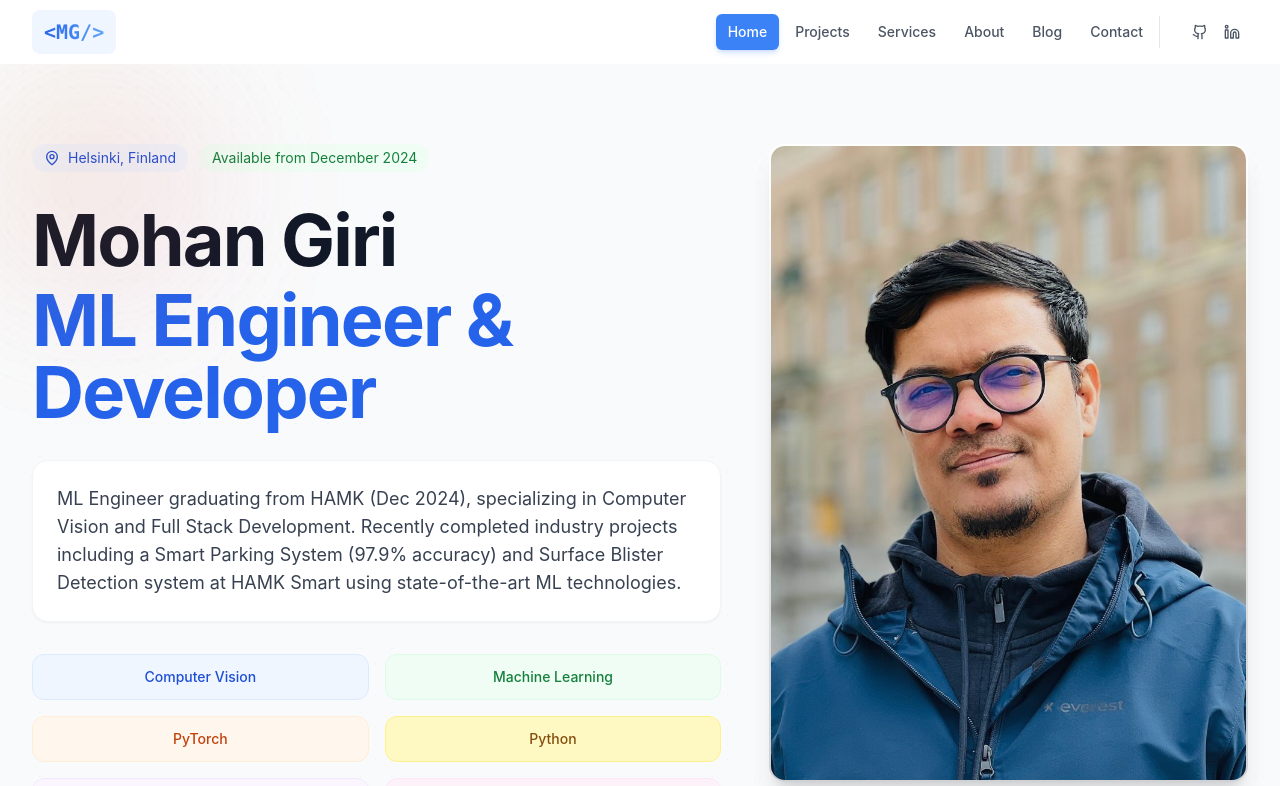
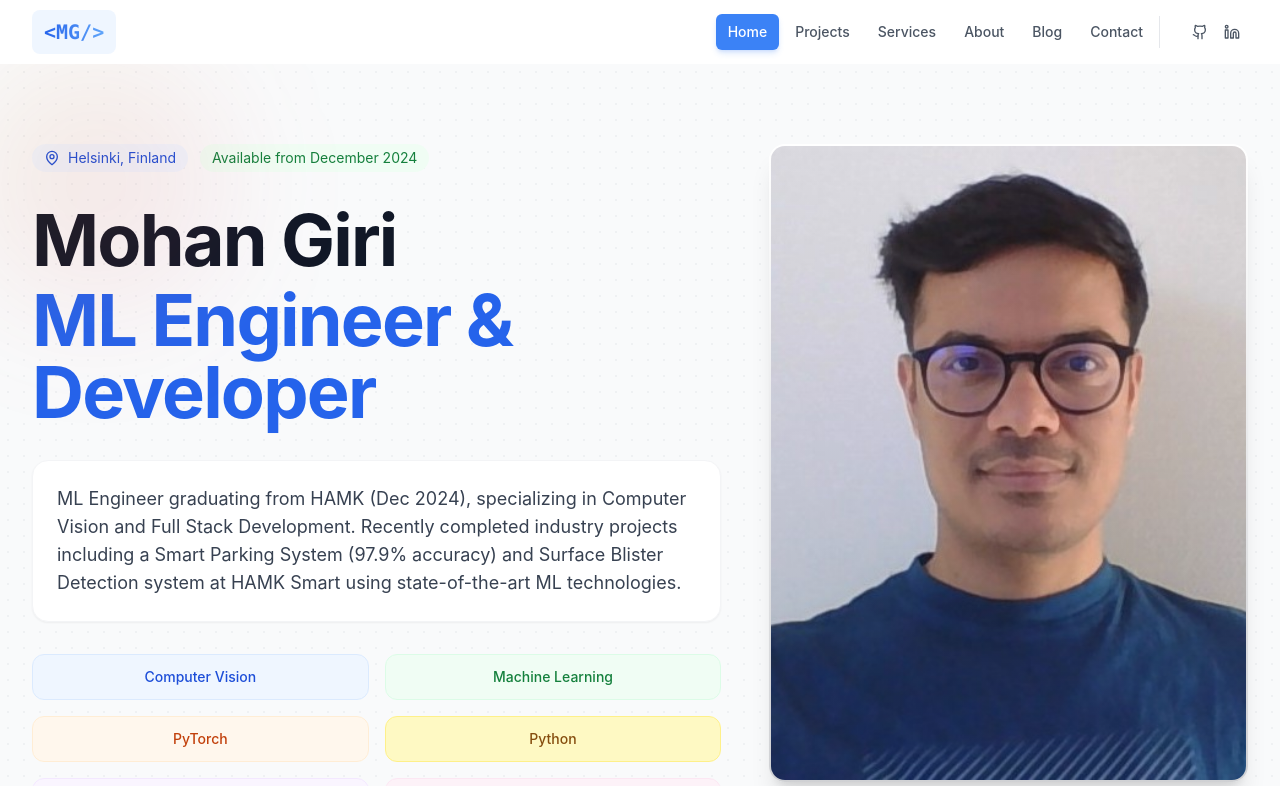
Before and after one commit to girimohan/portfolio, a React (Create React App) app: page / in a window 1280 px wide. Shown: the top 786 px of the page. Built offline with nearby package versions, Linux system fonts and the light colour scheme.

Commit message:
change profile image

```diff
--- a/src/components/Hero.jsx
+++ b/src/components/Hero.jsx
@@ -177,7 +177,7 @@ const Hero = () => {
             {/* Profile Image */}
             <div className="relative">
               <img
-                src={`${process.env.PUBLIC_URL}/images/mohan.jpg`}
+                src={`${process.env.PUBLIC_URL}/images/mopic.jpg`}
                 alt="Mohan Giri"
                 className="w-full aspect-[3/4] object-cover rounded-2xl shadow-xl border-2 border-white"
               />
```
Also changed, not shown: public/images/mopic.jpg (added).
